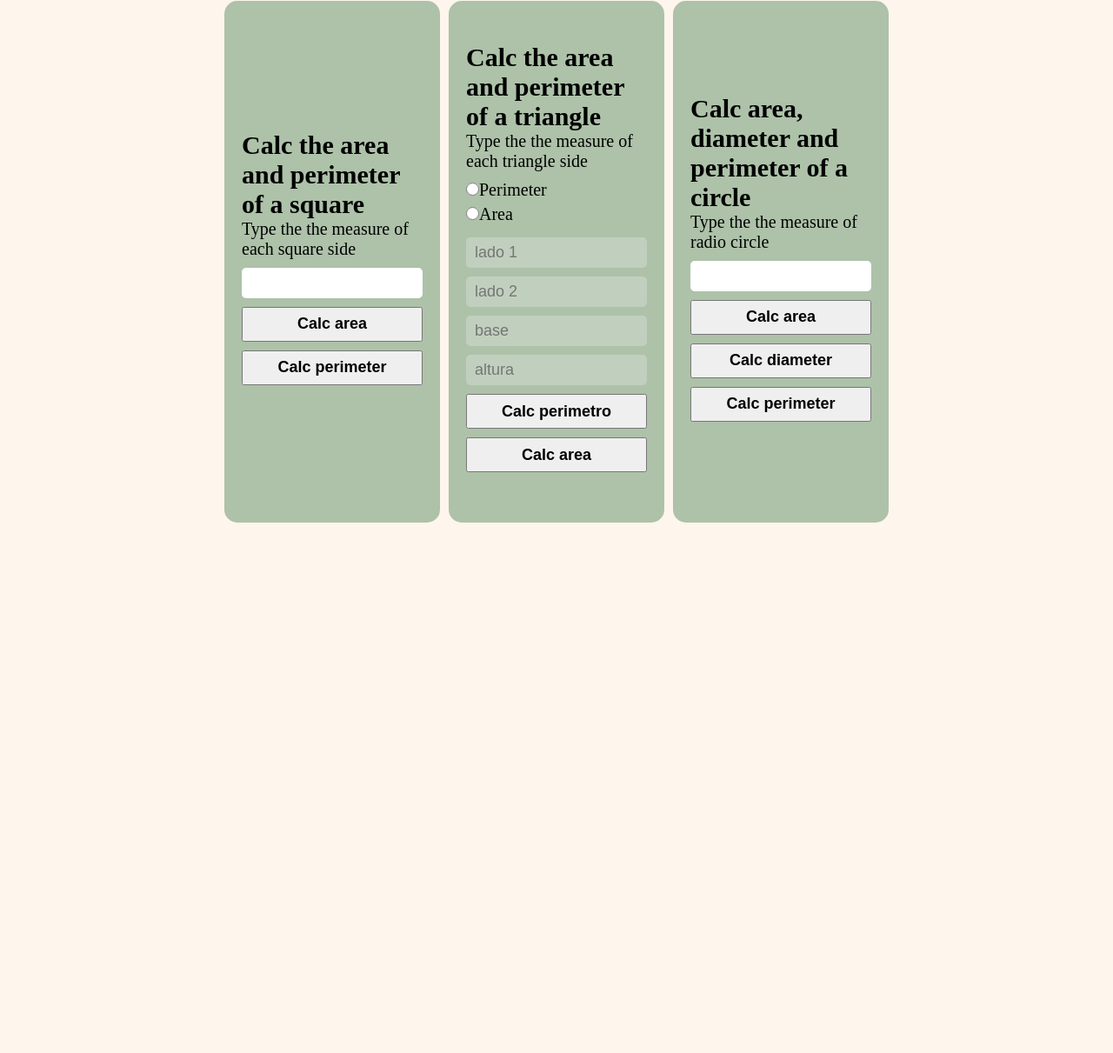
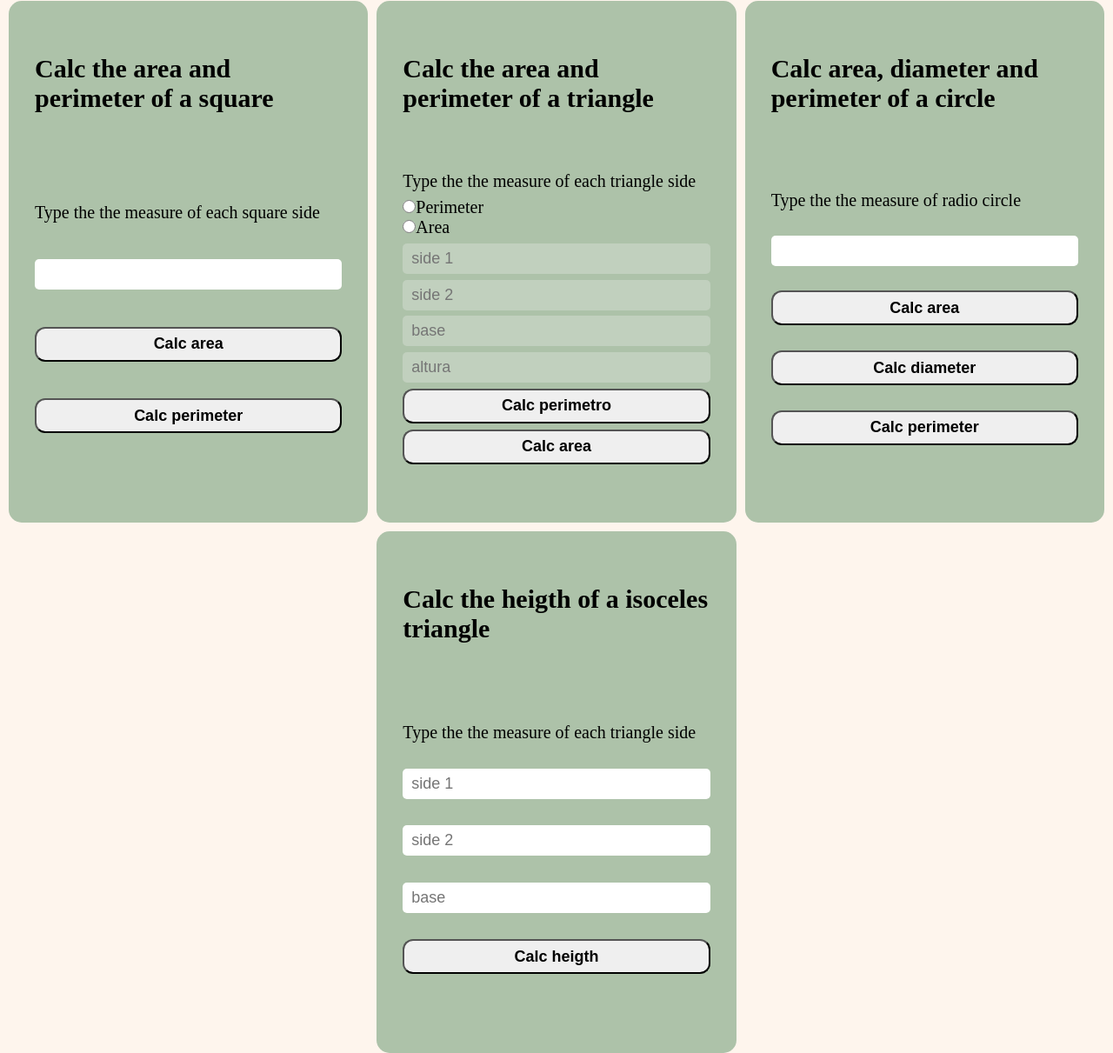
Before and after one commit to rufy90/projectDemoCursoPrework, a plain HTML site: page CursoPracticodeJavaScript/figuras.html in a window 1280 px wide. Shown: the part 159-1370 px from the top of the page at 87% size. Before the commit the page ends 800 px from the top, so only its background shows below. Drawn offline with Linux system fonts and the light colour scheme.

Commit message:
Adding the last function to isoceles triangle

```diff
--- a/CursoPracticodeJavaScript/figuras.css
+++ b/CursoPracticodeJavaScript/figuras.css
@@ -6,8 +6,9 @@
 body{
     background: #FEF5ED;
     display: grid;
-    grid-template-columns: repeat(5, 1fr);
-    grid-template-rows: auto auto;
+    /* grid-template-columns: repeat(5, 1fr); */
+    grid-template-columns: 1fr auto auto auto 1fr;
+    grid-template-rows: auto auto auto;
     gap: 10px;
 }
 header{
@@ -27,11 +28,10 @@ section{
     background: #ADC2A9;
     display: flex;
     flex-direction: column;
-    justify-content: center;
-    align-items: center;
+    justify-content: space-around;
     width: 100%;
     height: 600px;
-    padding: 20px;
+    padding: 30px;
     border-radius: 15px;
 }
 .triangulo{
@@ -40,11 +40,10 @@ section{
     background: #ADC2A9;
     display: flex;
     flex-direction: column;
-    justify-content: center;
-    align-items: center;
+    justify-content: space-around;
     width: 100%;
     height: 600px;
-    padding: 20px;
+    padding: 30px;
     border-radius: 15px;
 }
 .circulo{
@@ -53,19 +52,29 @@ section{
     background: #ADC2A9;
     display: flex;
     flex-direction: column;
-    justify-content: center;
-    align-items: center;
+    justify-content: space-around;
     width: 100%;
     height: 600px;
-    padding: 20px;
+    padding: 30px;
+    border-radius: 15px;
+}
+.isoceles{
+    grid-column: 3 / 4;
+    grid-row: 3;
+    background: #ADC2A9;
+    display: flex;
+    flex-direction: column;
+    justify-content: space-around;
+    width: 100%;
+    height: 600px;
+    padding: 30px;
     border-radius: 15px;
 }
 form{
     display: flex;
     flex-direction: column;
-}
-form * {
-    margin-bottom: 10px;
+    height: 350px;
+    justify-content: space-evenly;
 }
 input{
     width: 100%;
@@ -82,6 +91,7 @@ button{
     font-size: 18px;
     font-weight: bold;
     cursor: pointer;
+    border-radius: 12px;
 }
 .radioButton{
     display: flex;
@@ -118,4 +128,8 @@ button{
         grid-column: 1;
         grid-row: 4;
     }
+    .isoceles{
+        grid-column: 1;
+        grid-row: 5;
+    }
 }
--- a/CursoPracticodeJavaScript/figuras.html
+++ b/CursoPracticodeJavaScript/figuras.html
@@ -32,12 +32,12 @@
                 <label for="area" onchange="update()"><input type="radio" id="area">Area</label>
             </div>
 
-            <input id="inputLado1" type="number" placeholder="lado 1" disabled>
-            <input id="inputLado2" type="number" placeholder="lado 2" disabled>
+            <input id="inputLado1" type="number" placeholder="side 1" disabled>
+            <input id="inputLado2" type="number" placeholder="side 2" disabled>
             <input id="inputBase" type="number" placeholder="base" disabled>
             <input id="inputAltura" type="number" placeholder="altura" disabled>
-            <button type="button" onclick="calcPerimetroT()">Calc perimetro</button>
-            <button type="button" onclick="calcAreaT()">Calc area</button>
+            <button type="button" id="button1" onclick="calcPerimetroT()">Calc perimetro</button>
+            <button type="button" id="button2" onclick="calcAreaT()">Calc area</button>
         </form>
     </section>
 
@@ -52,6 +52,16 @@
         </form>
     </section>
 
+    <section class="box isoceles">
+        <h2>Calc the heigth of a isoceles triangle</h2>
+        <form>
+            <label for="inputLadoIsoceles1">Type the the measure of each triangle side</label>
+            <input id="inputLadoIsoceles1" type="number" placeholder="side 1">
+            <input id="inputLadoIsoceles2" type="number" placeholder="side 2">
+            <input id="inputBaseIsoceles" type="number" placeholder="base">
+            <button type="button" id="button1" onclick="calcHeigth()">Calc heigth</button>
+        </form>
+    </section>
 
 <script src="./figuras.js"></script>
 
--- a/CursoPracticodeJavaScript/figuras.js
+++ b/CursoPracticodeJavaScript/figuras.js
@@ -127,6 +127,7 @@ function calcPerimetroT() {
     const value3 = input3.value;
     const perimetroTriangulo = perimetroT(value1, value2, value3);
     alert(perimetroTriangulo);
+    location.reload();
 }
 function calcAreaT() {
     const input1 = document.getElementById("inputBase");
@@ -135,6 +136,7 @@ function calcAreaT() {
     const value2 = input2.value;
     const areaTriangulo = areaT(value1, value2);
     alert(areaTriangulo);
+    location.reload();
 }
 
 //CIRCLE
@@ -155,6 +157,25 @@ function calcAreaCircle() {
     const value1 = input1.value;
     const areaCircle = areaCirc(value1);
     alert(areaCircle);
+    location.reload();
+}
+
+//CALCULATE ISOCELES TRIANGLE HEIGTH
+function calcHeigth(){
+    const input1 = document.getElementById("inputLadoIsoceles1");
+    const lado1 = input1.value;
+    const input2 = document.getElementById("inputLadoIsoceles2");
+    const lado2 = input2.value;
+    const inputBase = document.getElementById("inputBaseIsoceles");
+    const base1 = inputBase.value;
+
+    if (lado1 != lado2) {
+        alert('The side 1 and 2 are not equals, must to be the same!')
+    }else{
+        const heigth = (Math.sqrt(lado1 ** 2) - Math.sqrt(base1 ** 2) / 4);
+        alert(`The heigth is: "${heigth}"`)
+    }
+
 }
 
 //UPDATE()
@@ -170,11 +191,13 @@ function update() {
         value1.disabled = false;
         value2.disabled = false;
         value3.disabled = false;
-        document.getElementById("area").disabled=true;
+        document.getElementById("area").disabled = true;
+        document.getElementById("button2").disabled = true;
     }
     if (input2.checked) {
         value3.disabled = false;
         value4.disabled = false;
-        document.getElementById("perimeter").disabled=true;
+        document.getElementById("perimeter").disabled = true;
+        document.getElementById("button1").disabled = true;
     }
 }
```
